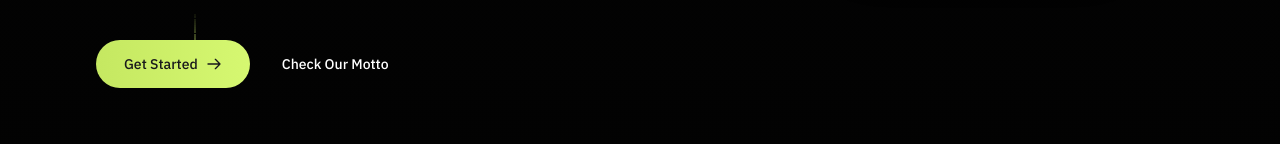
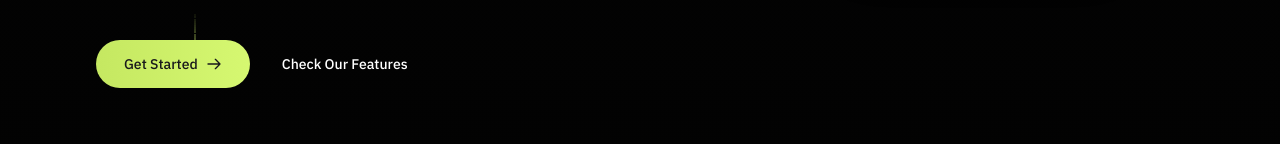
Before and after one commit to Sansarista/banksan, a Next.js app: page / in a window 1280 px wide. Shown: the part 595-739 px from the top of the page. Built offline with nearby package versions, Linux system fonts and the light colour scheme.

Commit message:
Update: Updated Hero section

```diff
--- a/src/components/sections/Hero.tsx
+++ b/src/components/sections/Hero.tsx
@@ -460,7 +460,7 @@ export default function Hero() {
                 </span>
                 <div className="absolute inset-0 w-full h-full bg-white/10 opacity-0 group-hover:opacity-20 transition-opacity"></div>
               </button>
-              <a className="text-white text-sm font-medium cursor-pointer hover:underline" href="#motto">Check Our Motto</a>
+              <a className="text-white text-sm font-medium cursor-pointer hover:underline" href="#features">Check Our Features</a>
             </div>
           </div>
           <div className={`w-full lg:w-2/5 mt-8 md:mt-10 lg:mt-0 transition-all duration-1000 delay-700 ${isLoaded ? 'opacity-100 translate-y-0' : 'opacity-0 translate-y-12'}`}>
```
